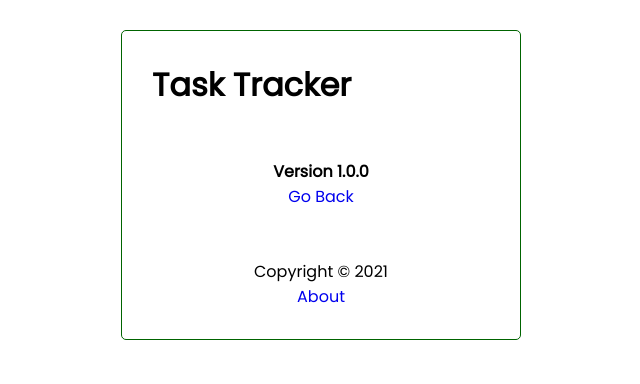
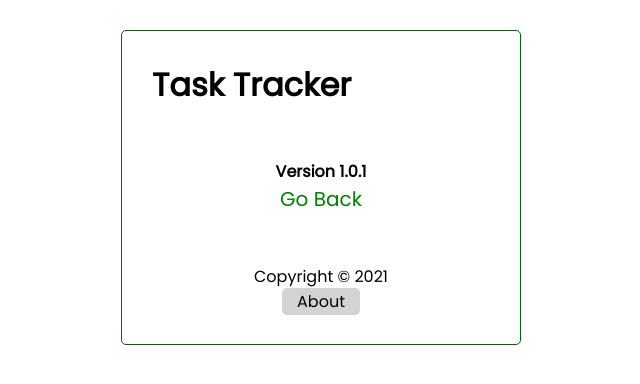
Before and after one commit to iAnas19/Task-Tracker-React-App, a React (Create React App) app: page /about in a window 1280 px wide. Shown: the top 384 px of the page, without its empty margins (319-959 px from the left). Built offline with nearby package versions, Linux system fonts and the light colour scheme; data requests are answered from the project's data file.

Commit message:
presentation

```diff
--- a/src/components/About.js
+++ b/src/components/About.js
@@ -3,8 +3,8 @@ import { Link } from 'react-router-dom'
 const About = () => {
   return (
     <div className='aboutsec'>
-      <h4>Version 1.0.0</h4>
-      <Link to='/' style={{ textDecoration: 'none' }}>Go Back</Link>
+      <h4>Version 1.0.1</h4>
+      <Link to='/' className='gobacklink' style={{ textDecoration: 'none', color:'green', fontSize:'20px'}}>Go Back</Link>
     </div>
   )
 }
--- a/src/components/Footer.js
+++ b/src/components/Footer.js
@@ -4,7 +4,7 @@ const Footer = () => {
   return (
     <footer>
       <p>Copyright &copy; 2021</p>
-      <Link to='/about' style={{ textDecoration: 'none'}}>About</Link>
+      <Link to='/about' className="footerbtn" style={{ textDecoration: 'none',color:'#000', fontSize:'16px', background:'lightgrey', padding:'2px 15px',borderRadius:'5px'}}>About</Link>
     </footer>
   )
 }
--- a/src/components/Header.js
+++ b/src/components/Header.js
@@ -4,7 +4,6 @@ import Button from './Button'
 
 const Header = ({ title, onAdd, showAdd }) => {
     const location = useLocation()
-
 
     return (
         <header className='header'>
@@ -29,7 +28,4 @@ Header.propTypes = {
 }
 
 
-
-
-
 export default Header
--- a/src/components/Task.js
+++ b/src/components/Task.js
@@ -1,9 +1,10 @@
 import { FaTimes } from 'react-icons/fa'
+
 const Task = ({ task, onDelete, onToggle}) => {
     return (
         <div className={`task ${task.reminder ? 'reminder' : ''}`} onDoubleClick={() => onToggle(task.id)}>
             <h3>{task.text}{' '} <FaTimes
-            style = {{ color:"darkred", cursor:"pointer"}}
+            style = {{ color:"red", cursor:"pointer"}}
             onClick={() => onDelete(task.id)}
             />
             </h3>
--- a/src/index.css
+++ b/src/index.css
@@ -69,7 +69,7 @@ body {
 }
 
 .task.reminder {
-  border-left: 3px solid #0c0c0c;
+  border-left: 3px solid darkgreen;
 }
 
 .task h3 {
```
Also changed, not shown: src/components/Tasks.js (+0 -22 lines).
